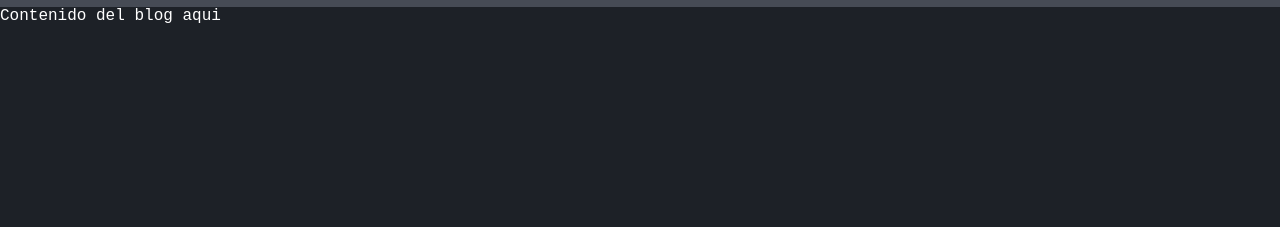
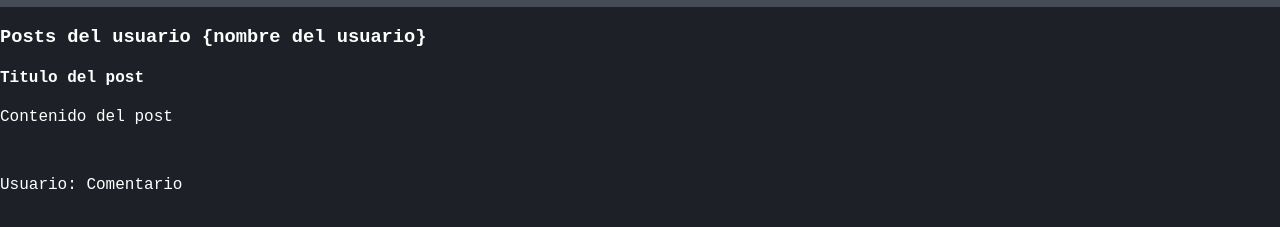
Before and after one commit to VirtualKley/curso-git, a plain HTML site: page index.html in a window 1280 px wide. Shown: the part 63-290 px from the top of the page. Drawn offline with Linux system fonts and the light colour scheme.

Commit message:
Add post html

```diff
--- a/index.html
+++ b/index.html
@@ -15,8 +15,14 @@
         <img class="logo" src="img/git-logo.png" alt="">
         <h1>Blog Curso Git & Github</h1>
     </div>
-    <div class="">
-        Contenido del blog aqui
+    <div class="container" id="content">
+        <h3>Posts del usuario {nombre del usuario}</h3>
+        <div class="post">
+            <h4>Titulo del post</h4>
+            <p>Contenido del post</p>
+            <br>
+            <p><span>Usuario:</span> Comentario</p>
+        </div>
     </div>
 </body>
 </html>
```
